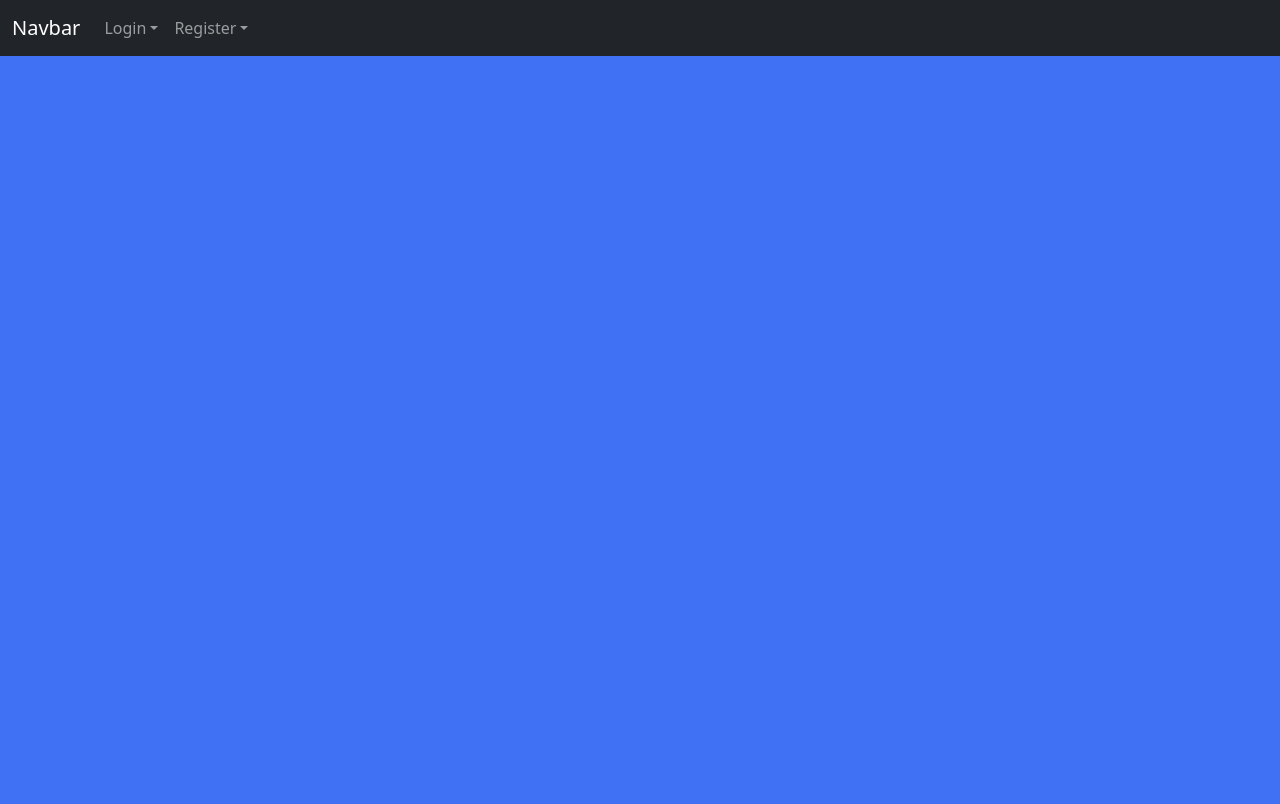
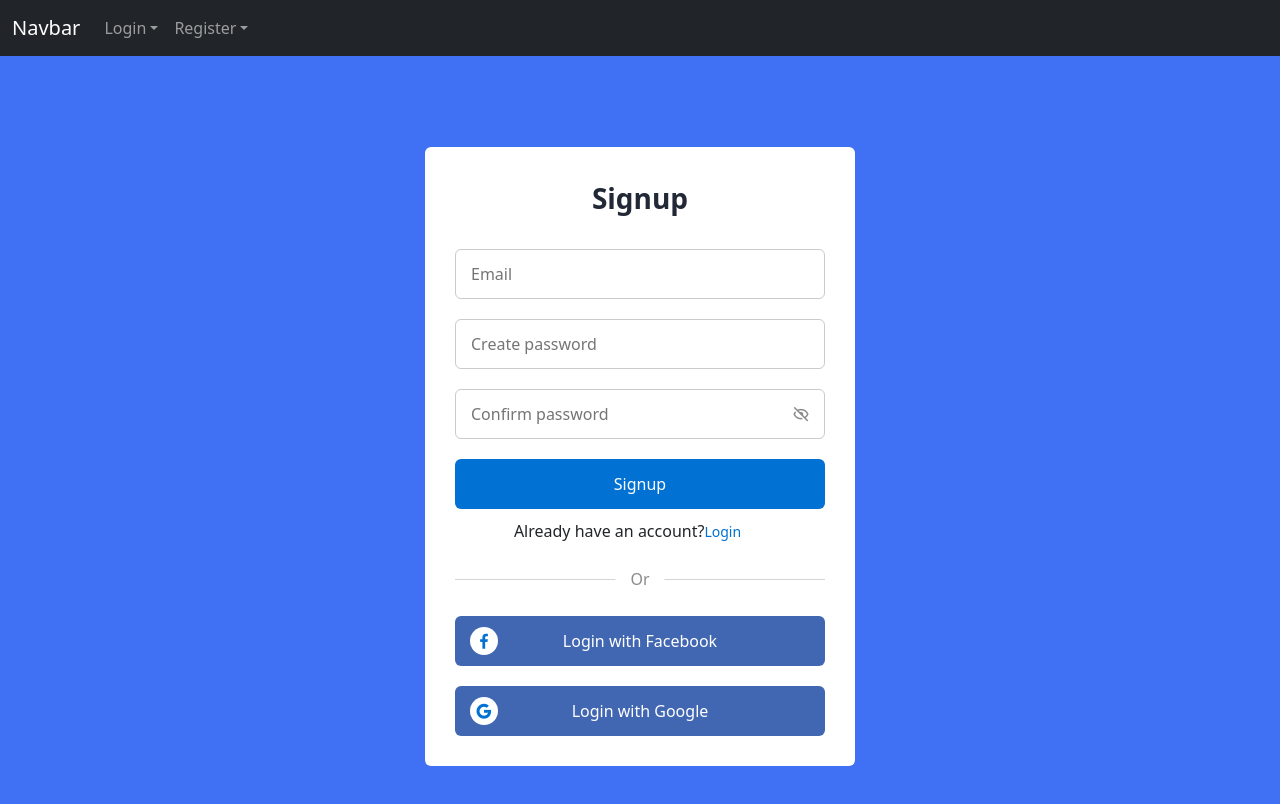
Before and after one commit to atultingre/react-forms, a React (Create React App) app: page /register5 in a window 1280 px wide. Shown: the top 804 px of the page. Built offline with nearby package versions, Linux system fonts and the light colour scheme; a web font is replaced by a local one.

Commit message:
Registration5 css fixed

```diff
--- a/src/Components/Registration/Registration5/Registration5.css
+++ b/src/Components/Registration/Registration5/Registration5.css
@@ -7,16 +7,16 @@
     box-sizing: border-box;
     font-family: 'Poppins', sans-serif;
 } */
-.registration5-container{
+.registration5-body{
     height: 100vh;
     width: 100%;
     display: flex;
     align-items: center;
     justify-content: center;
+    column-gap: 30px;
     background-color: #4070f4;
-    column-gap: 30px;
 }
-.form{
+.registration5-container{
     position: absolute;
     max-width: 430px;
     width: 100%;
@@ -24,36 +24,36 @@
     border-radius: 6px;
     background: #FFF;
 }
-.form.signup{
+.registration5-form1.signup{
     opacity: 0;
     pointer-events: none;
 }
-.forms.show-signup .form.signup{
+.registration5-forms.show-signup .registration5-form1.signup{
     opacity: 1;
     pointer-events: auto;
 }
-.forms.show-signup .form.login{
+.registration5-forms.show-signup .registration5-form1.login{
     opacity: 0;
     pointer-events: none;
 }
-header{
+.registration5-header{
     font-size: 28px;
     font-weight: 600;
     color: #232836;
     text-align: center;
 }
-form{
+.registration5-form{
     margin-top: 30px;
 }
-.form .field{
+.registration5-form1 .registration5-field{
     position: relative;
     height: 50px;
     width: 100%;
     margin-top: 20px;
     border-radius: 6px;
 }
-.field input,
-.field button{
+.registration5-field .registration5-input,
+.registration5-field .registration5-button{
     height: 100%;
     width: 100%;
     border: none;
@@ -61,12 +61,12 @@ form{
     font-weight: 400;
     border-radius: 6px;
 }
-.field input{
+.registration5-field .registration5-input{
     outline: none;
     padding: 0 15px;
     border: 1px solid#CACACA;
 }
-.field input:focus{
+.registration5-field .registration5-input:focus{
     border-bottom-width: 2px;
 }
 .eye-icon{
@@ -79,40 +79,42 @@ form{
     cursor: pointer;
     padding: 5px;
 }
-.field button{
+.registration5-field .registration5-button{
     color: #fff;
     background-color: #0171d3;
     transition: all 0.3s ease;
     cursor: pointer;
 }
-.field button:hover{
+.registration5-field .registration5-button:hover{
     background-color: #016dcb;
 }
-.form-link{
+.registration5-form-link{
     text-align: center;
     margin-top: 10px;
 }
-.form-link span,
-.form-link a{
+.registration5-form-link .registration5-span,
+.registration5-form-link a{
+    margin-right: 25px;
     font-size: 14px;
     font-weight: 400;
-    color: #232836;
+    color: #FFF;
+    /* color: #232836; */
 }
-.form a{
+.registration5-form1 a{
     color: #0171d3;
     text-decoration: none;
 }
 .form-content a:hover{
     text-decoration: underline;
 }
-.line{
+.registration5-line{
     position: relative;
     height: 1px;
     width: 100%;
     margin: 36px 0;
     background-color: #d4d4d4;
 }
-.line::before{
+.registration5-line::before{
     content: 'Or';
     position: absolute;
     top: 50%;
@@ -122,12 +124,12 @@ form{
     color: #8b8b8b;
     padding: 0 15px;
 }
-.media-options a{
+.registration5-media-options a{
     display: flex;
     align-items: center;
     justify-content: center;
 }
-a.facebook{
+a.facebook, a.google{
     color: #fff;
     background-color: #4267b2;
 }
@@ -149,7 +151,7 @@ img.google-img{
     left: 15px;
     transform: translateY(-50%);
 }
-img.google-img{
+.google{
     height: 20px;
     width: 20px;
     object-fit: cover;
@@ -157,14 +159,15 @@ img.google-img{
 a.google{
     border: 1px solid #CACACA;
 }
-a.google span{
+
+a.google .registration5-span{
     font-weight: 500;
     opacity: 0.6;
     color: #232836;
 }
 
 @media screen and (max-width: 400px) {
-    .form{
+    .registration5-form1{
         padding: 20px 10px;
     }
 
--- a/src/Components/Registration/Registration5/Registration5.js
+++ b/src/Components/Registration/Registration5/Registration5.js
@@ -26,59 +26,65 @@ const Registration5 = () => {
   links.forEach((link) => {
     link.addEventListener("click", (e) => {
       e.preventDefault();
-      document.querySelector(".forms").classList.toggle("show-signup");
+      document
+        .querySelector(".registration5-forms")
+        .classList.toggle("show-signup");
     });
   });
 
   return (
-    <div className="registration5-form">
-      <section className="registration5-container forms">
-        <div className="form signup">
+    <div className="registration5-body">
+      <section className="registration5-container registration5-forms">
+        <div className="registration5-form1 registration5-signup">
           <div className="form-content">
-            <header>Signup</header>
-            <form action="#">
-              <div className="field input-field">
-                <input type="email" placeholder="Email" className="input" />
+            <header className="registration5-header">Signup</header>
+            <form action="#" className="registration5-form">
+              <div className="registration5-field registration5-input-field">
+                <input
+                  type="email"
+                  placeholder="Email"
+                  className="input registration5-input"
+                />
               </div>
-              <div className="field input-field">
+              <div className="registration5-field registration5-input-field">
                 <input
                   type="password"
                   placeholder="Create password"
-                  className="password"
+                  className="password registration5-input"
                 />
               </div>
-              <div className="field input-field">
+              <div className="registration5-field registration5-input-field">
                 <input
                   type="password"
                   placeholder="Confirm password"
-                  className="password"
+                  className="password registration5-input"
                 />
                 <i className="bx bx-hide eye-icon"></i>
               </div>
-              <div className="field button-field">
-                <button>Signup</button>
+              <div className="registration5-field button-field">
+                <button className="registration5-button">Signup</button>
               </div>
             </form>
-            <div className="form-link">
-              <span>
+            <div className="registration5-form-link">
+              <span className="registration5-span-link">
                 Already have an account?
                 <Link to="/login4" className="link login-link">
-                  Login
+                   Login
                 </Link>
               </span>
             </div>
           </div>
-          <div className="line"></div>
-          <div className="media-options">
-            <Link to="#" className="field facebook">
+          <div className="registration5-line"></div>
+          <div className="registration5-media-options">
+            <Link to="#" className="registration5-field facebook">
               <i className="bx bxl-facebook facebook-icon"></i>
-              <span>Login with Facebook</span>
+              <span className="registration5-span"> Login with Facebook</span>
             </Link>
           </div>
-          <div className="media-options">
-            <Link to="#" className="field google">
-              <img src="#" alt="" className="google-img" />
-              <span>Login with Google</span>
+          <div className="registration5-media-options">
+            <Link to="#" className="registration5-field facebook">
+              <i className="bx bxl-google facebook-icon"></i>
+              <span className="registration5-span"> Login with Google</span>
             </Link>
           </div>
         </div>
```
